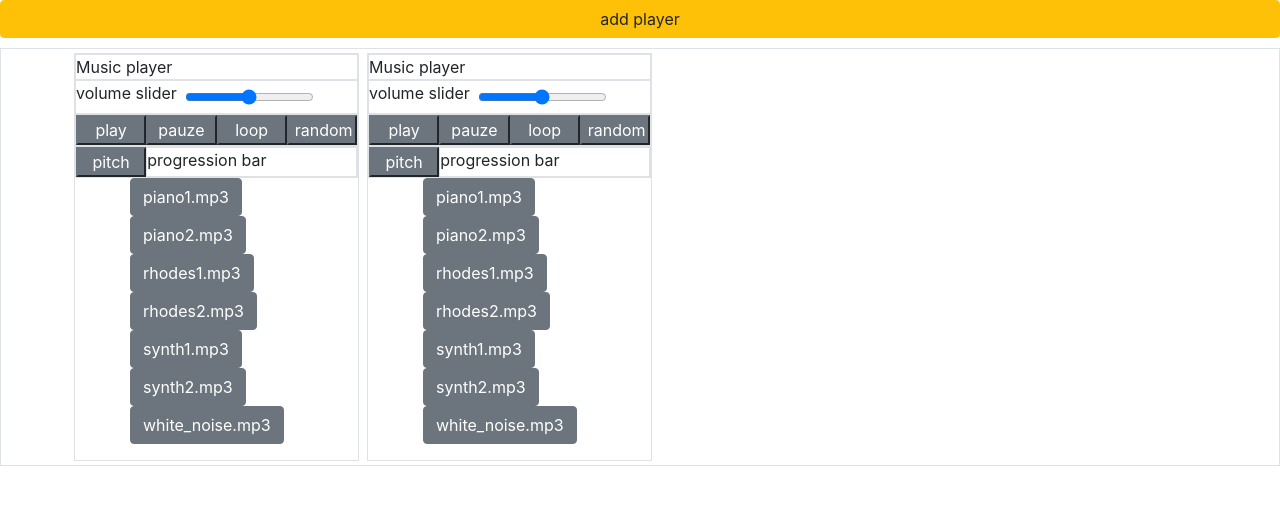
After one commit to andre7455/StoterSoundSystem, a PHP site: page /panel.php?player=1 in a window 1280 px wide. The commit adds this page. Shown: the top 505 px of the page. Run offline with PHP 8.4, Linux system fonts and the light colour scheme.

Commit message:
play pauze and song selector
it all works

```diff
--- a/FileList.js
+++ b/FileList.js
@@ -1,3 +1,3 @@
-function fileList(){
+function fileList() {
     return list;
 }
--- a/Main.js
+++ b/Main.js
@@ -1,29 +1,58 @@
+//song selector and title changer
+let muziekTitle = ['paino1', 'paino2', 'rhodes1', 'rhodes2', 'synth1', 'synth2', 'synth3', 'white_noise.mp3'];
+function Selector(playerId, songId) {
+    console.log('button' + playerId + songId);
 
-
-    //song selector and title changer
-    function Selector(playerId, songId){
-    let muziek = ['piano1', 'piano2', 'rhodes1', 'rodes2', 'synth1', 'synth2', 'white_noise' ];
-
-    console.log('button' + playerId + songId);
     //change song title
-    document.getElementById('Titlebox' + playerId).innerHTML = muziek[songId];
+    document.getElementById('Titlebox' + playerId).innerHTML = muziekTitle[songId];
 
     //change button to green
-        if(document.getElementById('button' + playerId + songId).classList.contains('btn-secondary')){
-            document.getElementById('button' + playerId + songId).classList.remove('btn-secondary');
-            document.getElementById('button' + playerId + songId).classList.add('btn-success');
-        }
-        else {
-            document.getElementById('button' + playerId + songId).classList.remove('btn-success');
-            document.getElementById('button' + playerId + songId).classList.add('btn-secondary');
+    if (document.getElementById('button' + playerId + songId).classList.contains('btn-secondary')) {
+        document.getElementById('button' + playerId + songId).classList.remove('btn-secondary');
+        document.getElementById('button' + playerId + songId).classList.add('btn-success');
+
+        //turn on the music
+        switch (songId) {
+            case 0:
+                console.log("je zit nu in de switch case" + playerId);
+                document.getElementById("player" + playerId).src = 'audio/piano1.mp3';
+                document.getElementById("player" + playerId).play();
+                break;
+
+            case 1:
+                console.log("je zit nu in de switch case" + playerId);
+                document.getElementById("player" + playerId).src = 'audio/piano2.mp3';
+                document.getElementById("player" + playerId).play();
+                break;
+            case 2:
+                console.log("je zit nu in de switch case" + playerId);
+                document.getElementById("player" + playerId).src = 'audio/rhodes1.mp3';
+                document.getElementById("player" + playerId).play();
+                break;
+            case 3:
+                console.log("je zit nu in de switch case" + playerId);
+                document.getElementById("player" + playerId).src = 'audio/rhodes2.mp3';
+                document.getElementById("player" + playerId).play();
+                break;
+            case 4:
+                console.log("je zit nu in de switch case" + playerId);
+                document.getElementById("player" + playerId).src = 'audio/synth1.mp3';
+                document.getElementById("player" + playerId).play();
+                break;
+            case 5:
+                console.log("je zit nu in de switch case" + playerId);
+                document.getElementById("player" + playerId).src = 'audio/synth2.mp3';
+                document.getElementById("player" + playerId).play();
+                break;
+            case 6:
+                console.log("je zit nu in de switch case" + playerId);
+                document.getElementById("player" + playerId).src = 'audio/synth3.mp3';
+                document.getElementById("player" + playerId).play();
+                break;
         }
 
-        /*
-        var x = document.createElement("AUDIO");
-        if (x.canPlayType("audio/mp3")) {
-            x.setAttribute("src","audio/piano1.mp3");
-        }
-        x.setAttribute("controls", "controls");
-        document.body.appendChild(x);
-        */
+    } else {
+        document.getElementById('button' + playerId + songId).classList.remove('btn-success');
+        document.getElementById('button' + playerId + songId).classList.add('btn-secondary');
     }
+}
--- /dev/null
+++ b/head.php
@@ -0,0 +1,20 @@
+<!DOCTYPE html>
+<html lang='en'>
+<head>
+    <meta charset='UTF-8'>
+    <link rel='stylesheet' href='https://cdn.jsdelivr.net/npm/bootstrap@4.6.0/dist/css/bootstrap.min.css'
+          integrity='sha384-B0vP5xmATw1+K9KRQjQERJvTumQW0nPEzvF6L/Z6nronJ3oUOFUFpCjEUQouq2+l' crossorigin='anonymous'>
+    <script src='https://code.jquery.com/jquery-3.5.1.slim.min.js'
+            integrity='sha384-DfXdz2htPH0lsSSs5nCTpuj/zy4C+OGpamoFVy38MVBnE+IbbVYUew+OrCXaRkfj'
+            crossorigin='anonymous'></script>
+    <script src='Main.js'></script>
+    <script src='https://cdn.jsdelivr.net/npm/bootstrap@4.6.0/dist/js/bootstrap.bundle.min.js'
+            integrity='sha384-Piv4xVNRyMGpqkS2by6br4gNJ7DXjqk09RmUpJ8jgGtD7zP9yug3goQfGII0yAns'
+            crossorigin='anonymous'></script>
+    <script src='Main.js'></script>
+    <script src='play_pauze.js'></script>
+    <title>Stoter Sound System</title>
+</head>
+<body>
+
+<div class='border w-100 mt-5'> <!-- pannel -->
--- /dev/null
+++ b/panel.php
@@ -0,0 +1,57 @@
+<?php
+include 'head.php';
+
+
+$playercount = htmlspecialchars($_GET['player']);
+if ($_GET['player'] == null) {
+    $playercount = htmlspecialchars($_GET['player']);
+}
+//print $playercount + "is de playercount";
+
+//$i is de player de
+// nummers zijn player nummers
+
+echo '<div class="container"><div class="row">';
+for ($i = 0; $i <= $playercount; $i++) {
+    echo '
+<div class="border col-3 m-1"> <!-- player -->
+    <div class="border row">
+            <a id="Titlebox'. $i .'">Music player</a>
+        </div>
+        <div class="border row" > <!-- volume slider -->
+            <a>volume slider</a>
+            <input type="range" class="form-range m-2">
+        </div>
+        <div class="border row"> <!-- play/pauze/loop/random -->
+            <button onclick="playpauze(' . $i . ', 0)" type="button" class="w-25 btn-secondary">play</button>
+            <button onclick="playpauze(' . $i . ', 1)"type="button" class="w-25 btn-secondary">pauze</button>
+            <button type="button" class="w-25 btn-secondary">loop</button>
+            <button type="button" class="w-25 btn-secondary">random</button>
+        </div>
+        <div class="border row"> <!-- pitch progress -->
+            <button type="button" class="w-25 btn-secondary"> pitch</button>
+            <div class="border w-75">progression bar</div>
+        </div>
+        <div> <!-- music selection box -->
+            <ul>
+                <button id="button' . $i . '0" class="btn btn-secondary" onclick="Selector(' . $i . ', 0)">piano1.mp3</button>
+                <button id="button' . $i . '1" class="btn btn-secondary" onclick="Selector(' . $i . ', 1)">piano2.mp3</button>
+                <button id="button' . $i . '2" class="btn btn-secondary" onclick="Selector(' . $i . ', 2)">rhodes1.mp3</button>
+                <button id="button' . $i . '3" class="btn btn-secondary" onclick="Selector(' . $i . ', 3)">rhodes2.mp3</button>
+                <button id="button' . $i . '4" class="btn btn-secondary" onclick="Selector(' . $i . ', 4)">synth1.mp3</button>
+                <button id="button' . $i . '5" class="btn btn-secondary" onclick="Selector(' . $i . ', 5)">synth2.mp3</button>
+                <button id="button' . $i . '6" class="btn btn-secondary" onclick="Selector(' . $i . ', 6)">white_noise.mp3</button>
+            </ul>
+
+            <audio id="player' . $i . '" autoplay></audio>
+        </div>
+    </div>
+    ';
+}
+echo '</div></div>';
+?>
+
+<a href="panel.php?player=<?php echo $playercount + 1 ?>" class="btn btn-warning fixed-top">add player</a>
+</div>
+</body>
+</html>
--- /dev/null
+++ b/play_pauze.js
@@ -0,0 +1,14 @@
+function playpauze(playerId, command){
+    console.log("je zit in de playpauze file");
+    switch (command){
+        case 0:
+            document.getElementById("player" + playerId).play();
+            console.log("je hebt op play gedrukt");
+            break;
+
+        case 1:
+            document.getElementById("player" + playerId).pause();
+            console.log("je hebt op pauze gedrukt");
+            break;
+    }
+}
```
Also changed, not shown: index.php (+5 -76 lines).
